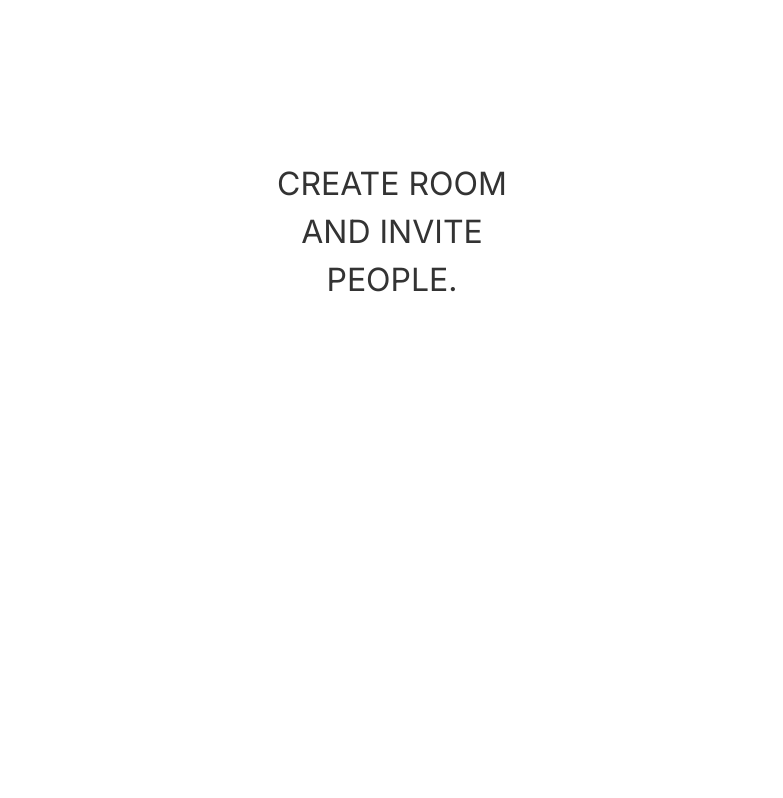
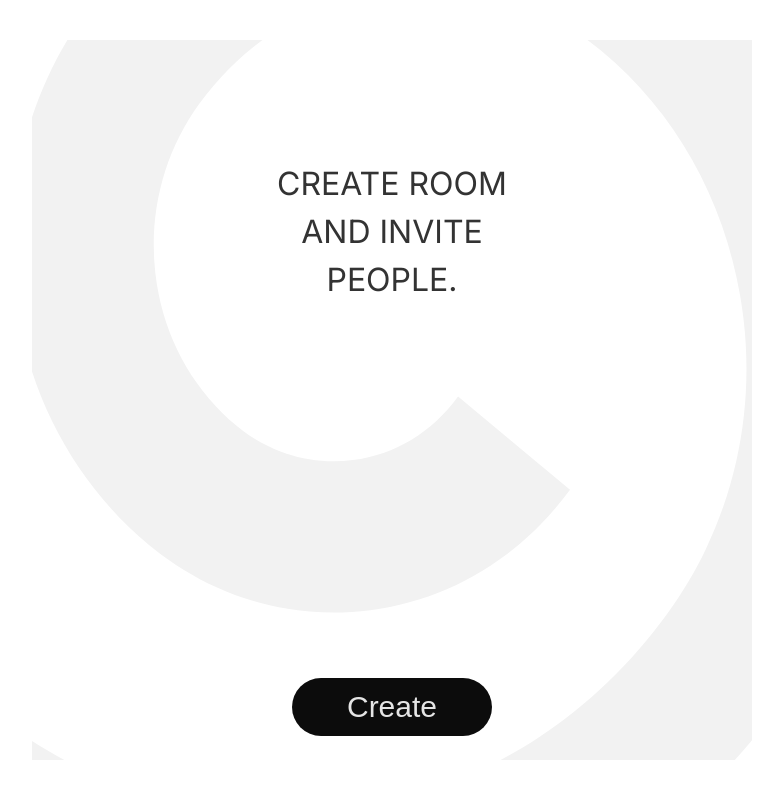
Before and after one commit to zinoopark/mingle, a Next.js app: page /room/wait in a window 1280 px wide. Shown: the whole page, without its empty margins (248-1031 px from the left). Built offline with nearby package versions, Linux system fonts and the light colour scheme; no server answers.

Commit message:
버튼 컴포넌트, 배경이미지 작업 Co-authored-by: Lee Sang Yong <yongisadragon@users.noreply.github.com>

```diff
--- a/src/app/globals.css
+++ b/src/app/globals.css
@@ -8,10 +8,12 @@
 
   --background-color: #ffffff;
   --font-color: #333;
-  --button-bg-color: #0c0c0c;
-  --button-font-color: #e5e5e5;
-  --button-bg-grey-color: #e5e5e5;
-  --button-font-grey-color: #d8d8d8;
+  --button-lg-bg-color: #0c0c0c;
+  --button-lg-font-color: #e5e5e5;
+  --button-sm-bg-color: #e5e5e5;
+  --button-sm-font-color: #d8d8d8;
+  --button-disabled-bg-color: #e5e5e5;
+  --button-disabled-font-color: #f2f2f2;
 }
 
 * {
--- a/src/app/room/wait/page.tsx
+++ b/src/app/room/wait/page.tsx
@@ -1,13 +1,21 @@
+"use client";
 import CommonHeader from "@/components/common/CommonHeader/CommonHeader";
+import styles from "./page.module.css";
 import React from "react";
+import LargeButton from "@/components/common/LargeButton/LargeButton";
+import LogoBackground from "@/components/common/LogoBackground/LogoBackground";
 
 export default function Wait() {
   return (
     <>
+      <LogoBackground></LogoBackground>
       <CommonHeader
         headerText={`CREATE ROOM\n AND INVITE\n PEOPLE.`}
         align="center"
       ></CommonHeader>
+      <div className={styles.button_layout}>
+        <LargeButton buttonText="Create"></LargeButton>
+      </div>
     </>
   );
 }
--- a/src/components/common/LargeButton/LargeButton.module.css
+++ b/src/components/common/LargeButton/LargeButton.module.css
@@ -2,10 +2,15 @@
   text-align: center;
 }
 
-.LargeButton {
-  background-color: var(--button-bg-color);
-  color: var(--button-font-color);
+.largeButton {
+  background-color: var(--button-lg-bg-color);
+  color: var(--button-lg-font-color);
   border-radius: 3.125rem;
   padding: 12px 55px;
   font-size: 1.875rem;
 }
+
+.largeButton:disabled {
+  background-color: var(--button-disabled-bg-color);
+  color: var(--button-disabled-font-color);
+}
--- a/src/components/common/LargeButton/LargeButton.tsx
+++ b/src/components/common/LargeButton/LargeButton.tsx
@@ -4,12 +4,15 @@ import styles from "./LargeButton.module.css";
 export default function LargeButton(props: {
   buttonText?: string;
   imgUrl?: string;
+  isDisabled?: boolean;
 }) {
   return (
     <div className={styles.layout}>
       {props.imgUrl && <img src={props.imgUrl} alt="button image" />}
       {props?.buttonText && (
-        <button className={styles.LargeButton}>{props.buttonText}</button>
+        <button className={styles.largeButton} disabled={props.isDisabled}>
+          {props.buttonText}
+        </button>
       )}
     </div>
   );
--- /dev/null
+++ b/src/components/common/LogoBackground/LogoBackground.module.css
@@ -0,0 +1,16 @@
+.background {
+  background-image: url("/gray_logo.svg");
+  background-size: cover;
+  background-position: center;
+  background-repeat: no-repeat;
+  height: 90vh;
+  width: 100vw;
+  height: 90dvh;
+  width: 100dvw;
+  max-width: 720px;
+  position: fixed;
+  top: 50%;
+  left: 50%;
+  transform: translate(-50%, -50%);
+  z-index: -1;
+}
--- /dev/null
+++ b/src/components/common/LogoBackground/LogoBackground.tsx
@@ -0,0 +1,5 @@
+import styles from "./LogoBackground.module.css";
+
+export default function LogoBackground() {
+  return <div className={styles.background}></div>;
+}
--- a/src/components/common/SmallButton/SmallButton.tsx
+++ b/src/components/common/SmallButton/SmallButton.tsx
@@ -11,6 +11,7 @@ const robotoSerif = Roboto_Serif({
 export default function SmallButton(props: {
   buttonText?: string;
   imgUrl?: string;
+  isSelected?: boolean;
   handlePopupButtonClick?: () => void;
 }) {
   return (
@@ -19,7 +20,7 @@ export default function SmallButton(props: {
       {props?.buttonText && (
         <button
           onClick={props.handlePopupButtonClick}
-          className={styles.SmallButton}
+          className={props.isSelected ? styles.selected : styles.smallButton}
         >
           {props.buttonText}
         </button>
```
Also changed, not shown: src/app/room/set/page.tsx (+6 -4 lines), src/components/common/SmallButton/SmallButton.module.css (+12 -3 lines), public/gray_logo.svg (added).
